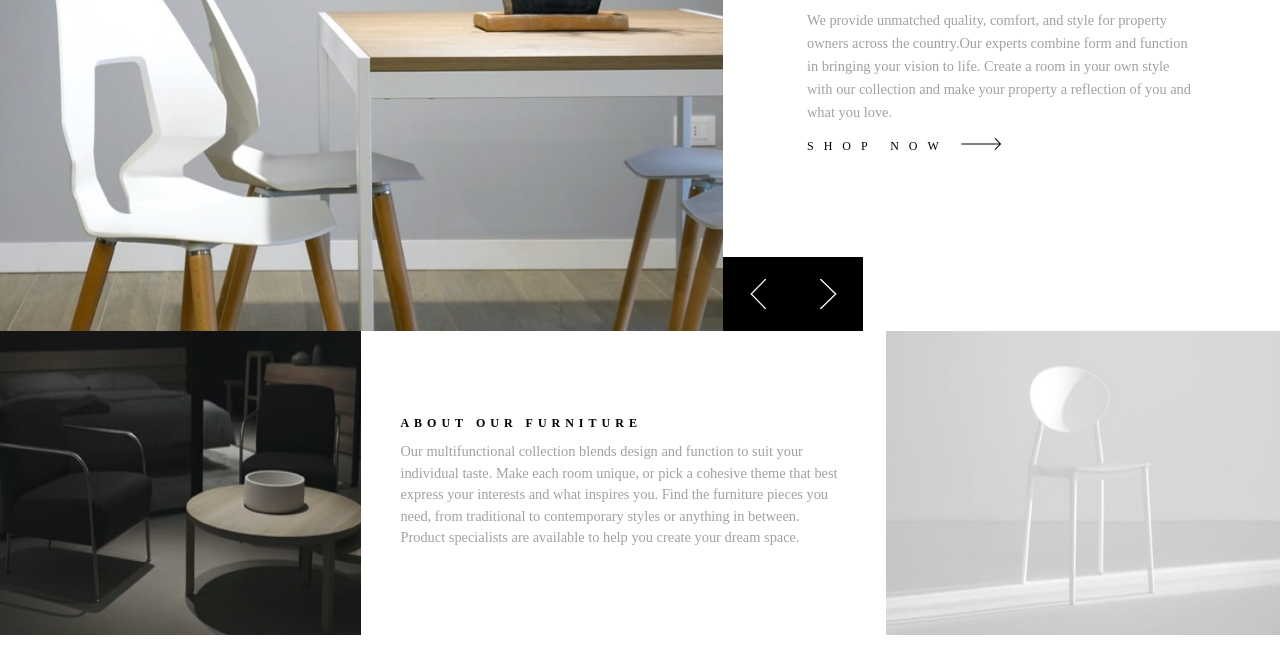
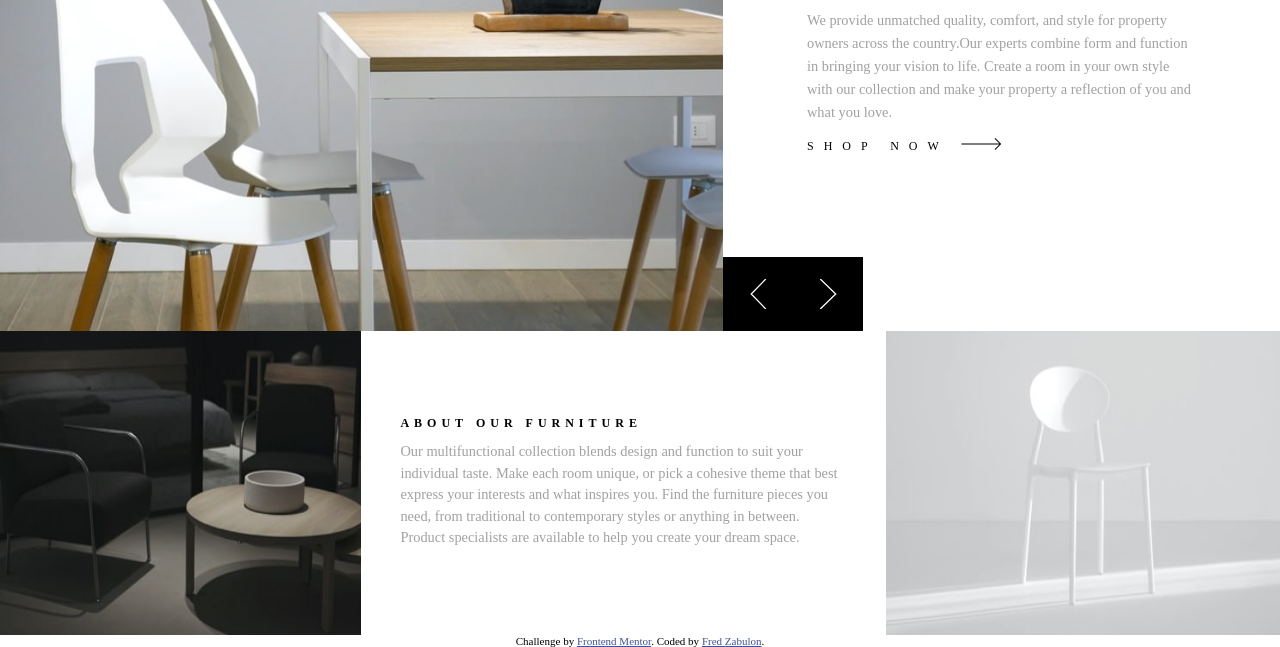
Before and after one commit to FredZabu/Room-homepage, a plain HTML site: page index.html in a window 1280 px wide. Shown: the part 165-812 px from the top of the page. Drawn offline with Linux system fonts and the light colour scheme.

Commit message:
made little changes

```diff
--- a/index.html
+++ b/index.html
@@ -89,12 +89,12 @@
   </section>
 
 
-<!--
+
 
   <div class="attribution">
     Challenge by <a href="https://www.frontendmentor.io?ref=challenge" target="_blank">Frontend Mentor</a>.
-    Coded by <a href="#">Your Name Here</a>.
-  </div> -->
+    Coded by <a href="#">Fred Zabulon</a>.
+  </div>
 
   <script src="app.js"></script>
 </body>
```
Also changed, not shown: 1 other file.
